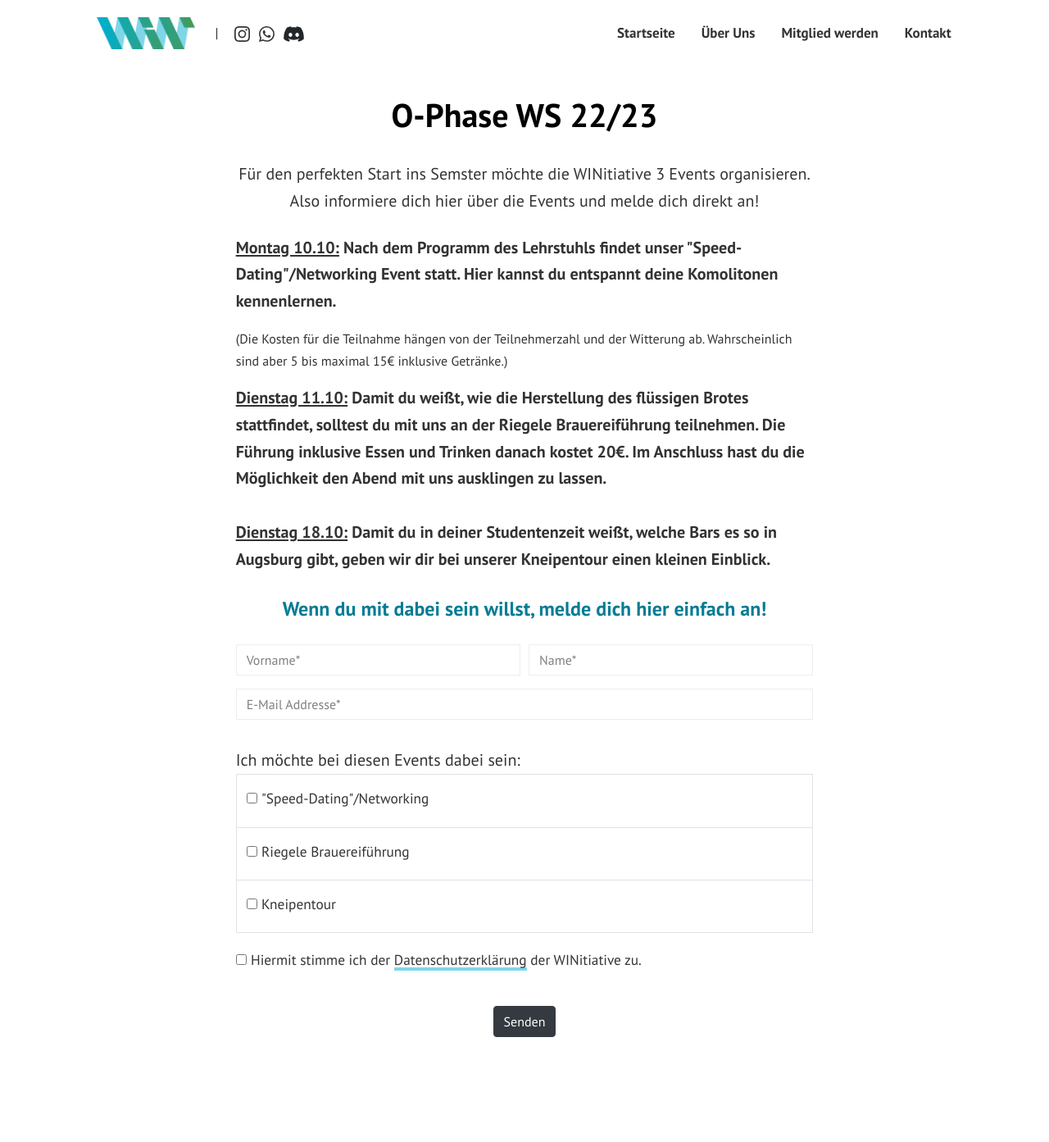
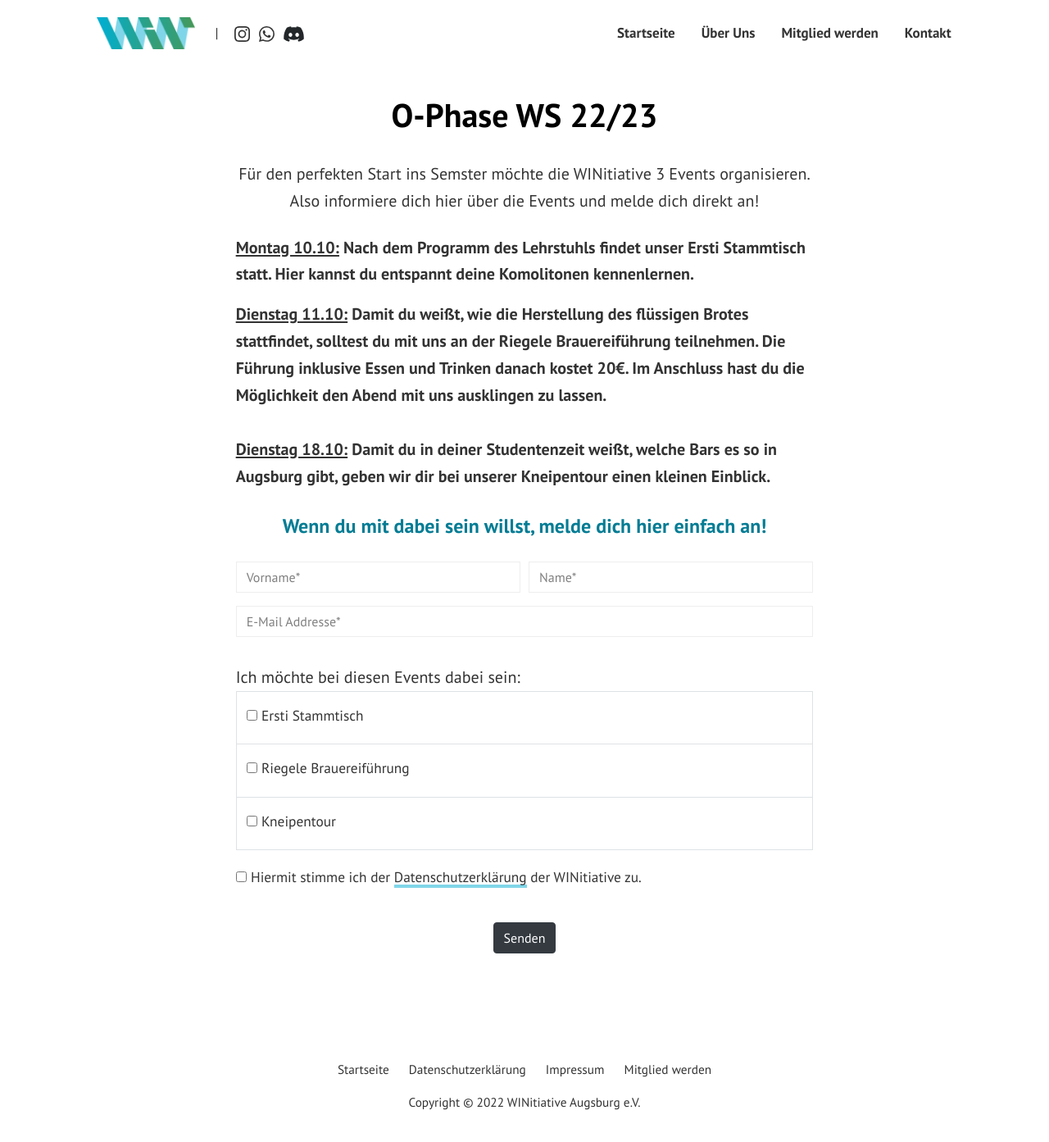
Before and after one commit to WINitiative-Augsburg-eV/webseite, a Jekyll site: the page built from pages/o-phase-anmeldung.html, in a window 1280 px wide and 1400 px high. Shown: the top 1393 px of the window at 82% size. Built offline with Jekyll 4.4.1, drawn with Linux system fonts in a browser that asks for light colours.

```diff
--- a/pages/o-phase-anmeldung.html
+++ b/pages/o-phase-anmeldung.html
@@ -8,8 +8,7 @@
 <center><p class="lead mb-4">Für den perfekten Start ins Semster möchte die WINitiative 3 Events organisieren. Also informiere dich hier über die Events und melde dich direkt an!</p></center>
 
   <div class="liste3">
-  <p style="font-weight: bold; font size: 16pt"><u>Montag 10.10:</u> Nach dem Programm des Lehrstuhls findet unser "Speed-Dating"/Networking Event statt. Hier kannst du entspannt deine Komolitonen kennenlernen.</p>
-    <p style="font-size: 12pt">(Die Kosten für die Teilnahme hängen von der Teilnehmerzahl und der Witterung ab. Wahrscheinlich sind aber 5 bis maximal 15€ inklusive Getränke.)</p>
+  <p style="font-weight: bold; font size: 16pt"><u>Montag 10.10:</u> Nach dem Programm des Lehrstuhls findet unser Ersti Stammtisch statt. Hier kannst du entspannt deine Komolitonen kennenlernen.</p>
   <p style="font-weight: bold; font size: 16pt"><u>Dienstag 11.10:</u> Damit du weißt, wie die Herstellung des flüssigen Brotes stattfindet, solltest du mit uns an der Riegele Brauereiführung teilnehmen. Die Führung inklusive Essen und Trinken danach kostet 20€. Im Anschluss hast du die Möglichkeit den Abend mit uns ausklingen zu lassen.
   <br><br>
   <u>Dienstag 18.10:</u> Damit du in deiner Studentenzeit weißt, welche Bars es so in Augsburg gibt, geben wir dir bei unserer Kneipentour einen kleinen Einblick.</p>
@@ -45,7 +44,7 @@
 <tr>
 <td>
 <input type="checkbox" id="pp" name="Tag 1" value="10.10">
-<label for="pp" style="font-size: 13pt">"Speed-Dating"/Networking</label>
+<label for="pp" style="font-size: 13pt">Ersti Stammtisch</label>
 </td>
 </tr>
 <tr>
```
Also changed, not shown: 1 other file.
